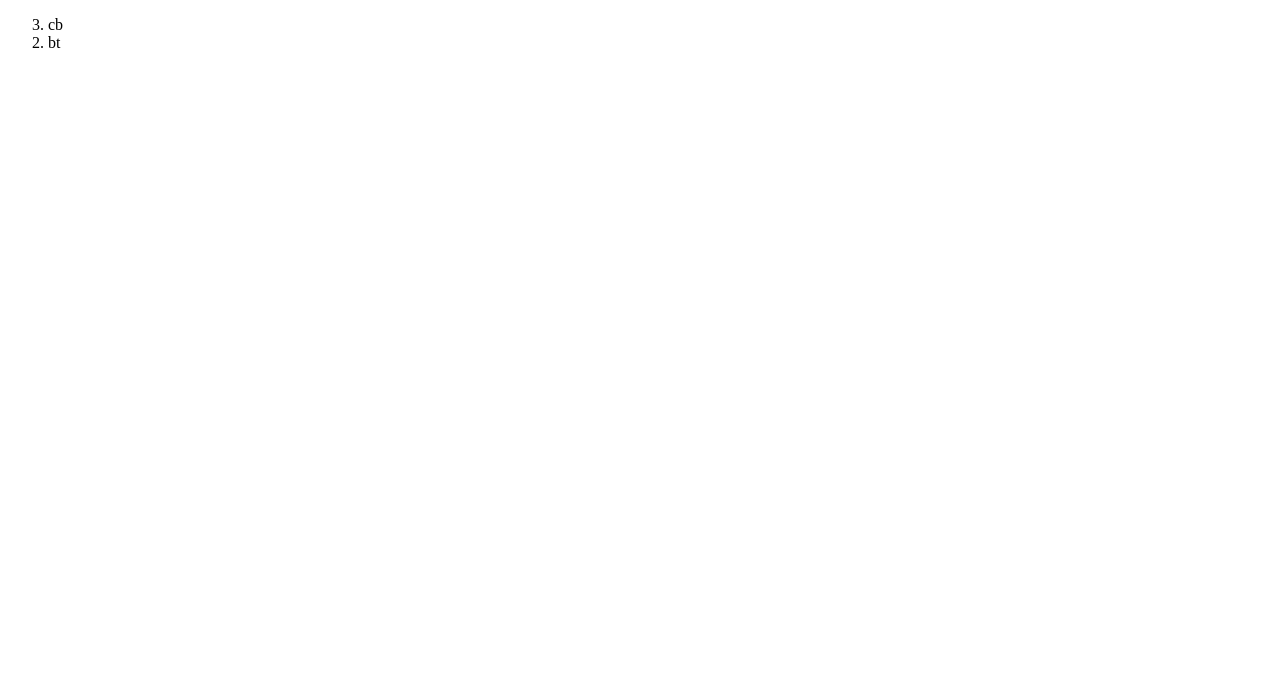
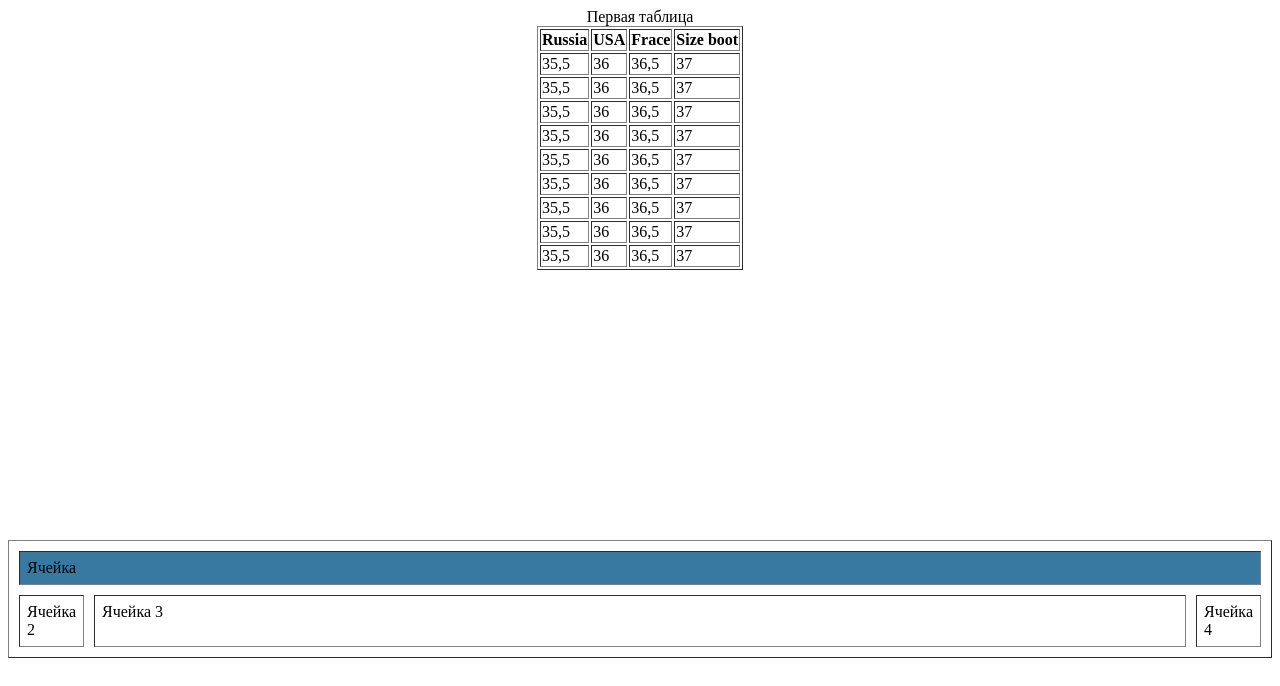
Before and after one commit to 1vanLoreProgramer/gitProgramm, a plain HTML site: page table.html in a window 1280 px wide. Drawn offline with Linux system fonts and the light colour scheme.

Commit message:
Made some changes

```diff
--- a/table.html
+++ b/table.html
@@ -2,12 +2,42 @@
 <html lang="ru" dir="ltr">
   <head>
     <meta charset="utf-8">
-    <title></title>
+    <title>Таблицы в HTML</title>
   </head>
   <body>
-<ol type="1" start="3" reversed="reversed">
-  <li>cb</li>
-  <li>bt</li>
-</ol>
+
+<table border="1px" align="center">
+<caption>Первая таблица</caption>
+<tr>
+  <th>Russia</th>
+  <th>USA</th>
+  <th>Frace</th>
+  <th>Size boot</th>
+</tr>
+<tr><td>35,5</td><td>36</td><td>36,5</td><td>37</td></tr>
+<tr><td>35,5</td><td>36</td><td>36,5</td><td>37</td></tr>
+<tr><td>35,5</td><td>36</td><td>36,5</td><td>37</td></tr>
+<tr><td>35,5</td><td>36</td><td>36,5</td><td>37</td></tr>
+<tr><td>35,5</td><td>36</td><td>36,5</td><td>37</td></tr>
+<tr><td>35,5</td><td>36</td><td>36,5</td><td>37</td></tr>
+<tr><td>35,5</td><td>36</td><td>36,5</td><td>37</td></tr>
+<tr><td>35,5</td><td>36</td><td>36,5</td><td>37</td></tr>
+<tr><td>35,5</td><td>36</td><td>36,5</td><td>37</td></tr>
+</table>
+<br/><br/><br/><br/><br/><br/><br/><br/><br/><br/><br/><br/><br/><br/><br/>
+
+<table border="1px" aligh="center" cellpadding="7" cellspacing="10">
+  <tr>
+<td colspan="3" bgcolor="#3779a1"align= >Ячейка</td>
+  </tr>
+  <tr>
+    <td valign="top" aligh="center">Ячейка 2</td>
+    <td width="96%" valign="top" >Ячейка 3</td>
+    <td width="2%" valign="top">Ячейка 4</td>
+  </tr>
+
+
+</table>
+
   </body>
 </html>
```
